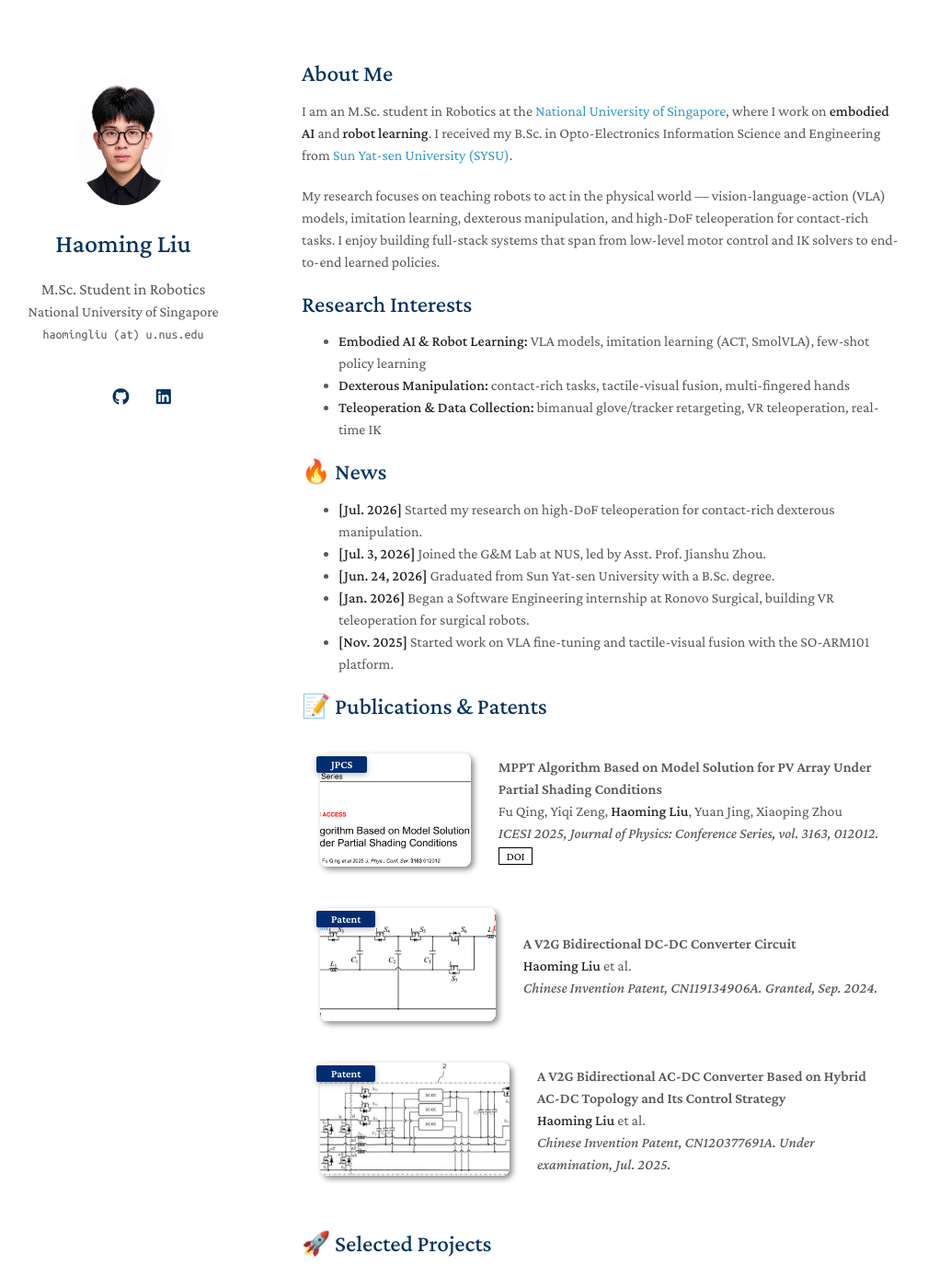
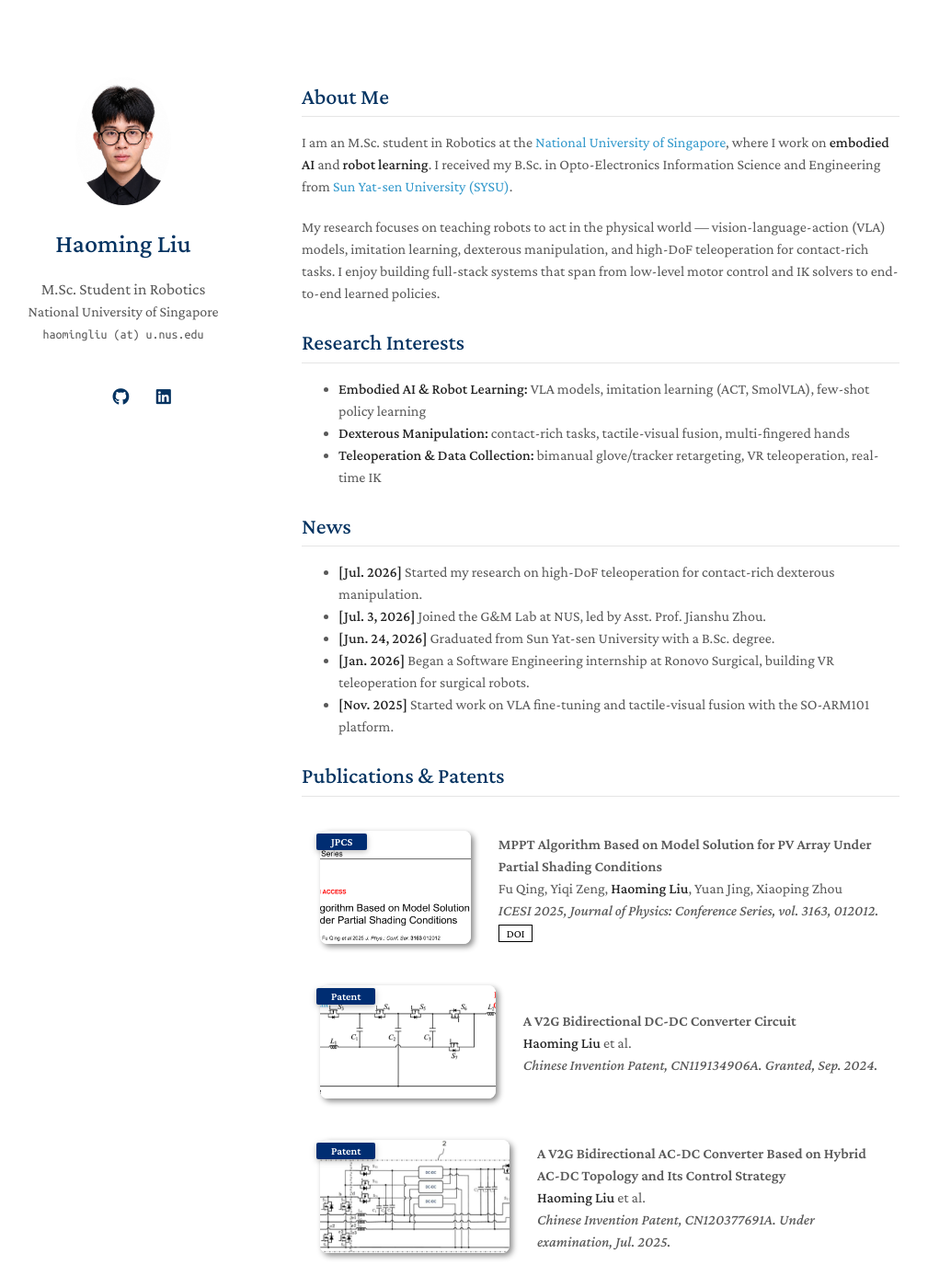
Before and after one commit to Johnny-lauHM/Johnny-lauHM.github.io, a Jekyll site: the page built from index.md, in a window 1280 px wide and 1400 px high. Shown: the whole window at 92% size, without its empty margins (142-1151 px from the left). Built offline with Jekyll 4.4.1, drawn with Linux system fonts in a browser that asks for light colours; a style sheet for code colours, icons or effects is not loaded; our own code applies the rules of GitHub Pages for plain Markdown files; some of the changed text lies outside the part shown.

Commit message:
Remove emoji from headings, add underline separators

```diff
--- a/_sass/minimal-light-no-dark-mode.scss
+++ b/_sass/minimal-light-no-dark-mode.scss
@@ -196,8 +196,10 @@ h1 {
 h2 {
   color:#043361;
   font-weight: 500;
-  margin:2px 0px 15px;
-  font-size: 157%;
+  margin:28px 0px 16px;
+  font-size: 150%;
+  padding-bottom: 8px;
+  border-bottom: 1px solid #e5e5e5;
 }
 
 p, ul, ol, table, pre, dl {
--- a/_sass/minimal-light.scss
+++ b/_sass/minimal-light.scss
@@ -243,8 +243,10 @@ h1 {
 h2 {
   color:#043361;
   font-weight: 500;
-  margin:2px 0px 15px;
-  font-size: 157%;
+  margin:28px 0px 16px;
+  font-size: 150%;
+  padding-bottom: 8px;
+  border-bottom: 1px solid #e5e5e5;
 }
 
 @media (prefers-color-scheme: dark) {
@@ -254,6 +256,7 @@ h2 {
 
   h2 {
     color:rgb(62, 183, 240);
+    border-bottom: 1px solid #333;
   }
 }
 
--- a/index.md
+++ b/index.md
@@ -14,7 +14,7 @@ My research focuses on teaching robots to act in the physical world — vision-l
 - **Dexterous Manipulation:** contact-rich tasks, tactile-visual fusion, multi-fingered hands
 - **Teleoperation & Data Collection:** bimanual glove/tracker retargeting, VR teleoperation, real-time IK
 
-## 🔥 News
+## News
 
 - **[Jul. 2026]** Started my research on high-DoF teleoperation for contact-rich dexterous manipulation.
 - **[Jul. 3, 2026]** Joined the G&M Lab at NUS, led by Asst. Prof. Jianshu Zhou.
@@ -22,7 +22,7 @@ My research focuses on teaching robots to act in the physical world — vision-l
 - **[Jan. 2026]** Began a Software Engineering internship at Ronovo Surgical, building VR teleoperation for surgical robots.
 - **[Nov. 2025]** Started work on VLA fine-tuning and tactile-visual fusion with the SO-ARM101 platform.
 
-## 📝 Publications & Patents
+## Publications & Patents
 
 <div class="publications">
 <ol class="bibliography">
@@ -78,7 +78,7 @@ My research focuses on teaching robots to act in the physical world — vision-l
 </ol>
 </div>
 
-## 🚀 Selected Projects
+## Selected Projects
 
 <div class="publications">
 <ol class="bibliography">
@@ -137,24 +137,24 @@ My research focuses on teaching robots to act in the physical world — vision-l
 </ol>
 </div>
 
-## 💼 Experience
+## Experience
 
 - **Ronovo Surgical** — Software Engineering Intern, Shanghai *(Jan. 2026 – May 2026)*<br>
   Built a Pico-headset VR teleoperation system for surgical robots (XR tracking → DDS comms → stereo video feedback, 50–100 ms latency). Developed an RCM-constrained IK solver in MuJoCo with null-space singularity avoidance and gravity compensation.
 
-## 🏆 Honors & Awards
+## Honors & Awards
 
 - **SYSU Outstanding Student Scholarship**, 2nd Prize (top 15%) — 2023 & 2024
 - **37 Interactive Entertainment Undergraduate Leadership Scholarship** — 2024
 - **National University Students' Optoelectronic Design Competition**, 3rd Prize — 2025
 - **National Competition in Science & Technology on Renewable Energy for College Students**, 3rd Prize — 2025
 
-## 🎓 Education
+## Education
 
 - **National University of Singapore** — M.Sc. in Robotics *(Present)*
 - **Sun Yat-sen University** — B.Sc. in Opto-Electronics Information Science and Engineering *(2022 – 2026)*
 
-## 🛠 Skills
+## Skills
 
 **Programming & Tools:** Python, MATLAB, PSIM, PyTorch, Isaac Lab, MuJoCo<br>
 **Languages:** Mandarin (native), Cantonese (native), English (fluent, IELTS 7.5)
```
